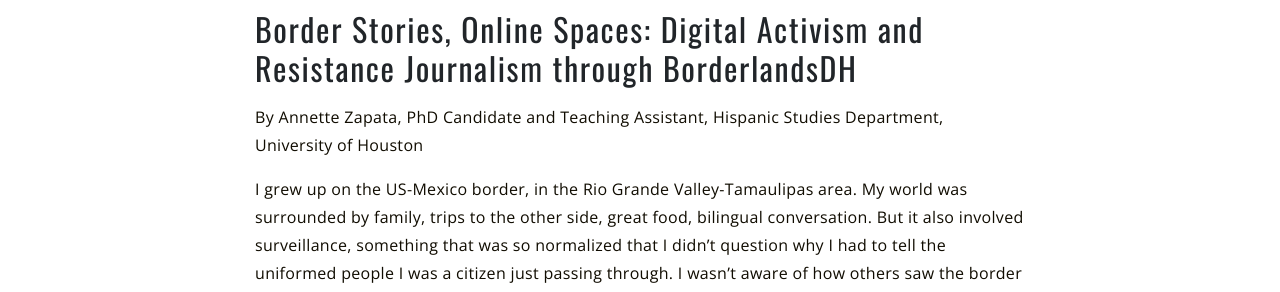
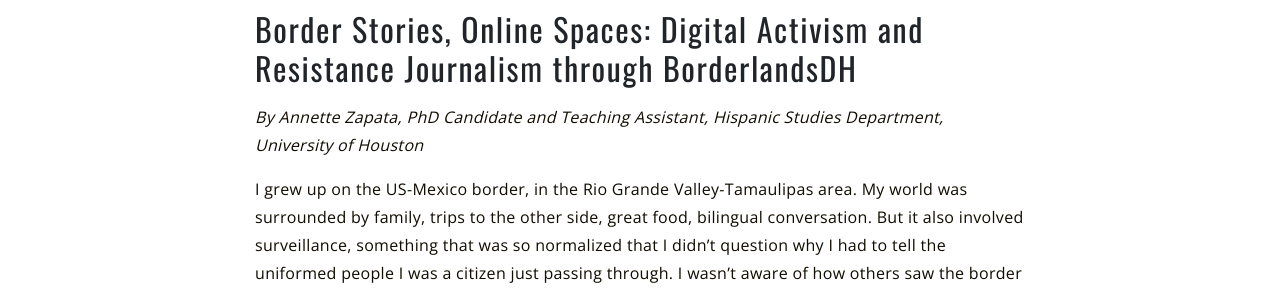
Before and after one commit to unitedfronteras/ufexhibition_mexusa, a Jekyll site: the page built from _reflections/zapata.md, in a window 1280 px wide. Shown: the part 143-435 px from the top of the page. Built offline with Jekyll 4.4.1, drawn with Linux system fonts in a browser that asks for light colours.

```diff
--- a/_reflections/zapata.md
+++ b/_reflections/zapata.md
@@ -4,8 +4,7 @@ title: "Border Stories, Online Spaces: Digital Activism and Resistance Journalis
 permalink: /reflections/zapata/
 ---
 
-By Annette Zapata,
-PhD Candidate and Teaching Assistant, Hispanic Studies Department, University of Houston
+*By Annette Zapata, PhD Candidate and Teaching Assistant, Hispanic Studies Department, University of Houston*
 
 I grew up on the US-Mexico border, in the Rio Grande Valley-Tamaulipas area. My world was surrounded by family, trips to the other side, great food, bilingual conversation. But it also involved surveillance, something that was so normalized that I didn’t question why I had to tell the uniformed people I was a citizen just passing through. I wasn’t aware of how others saw the border until I left my sheltered home for college. *United Fronteras* is a space that allows for all aspects of the US-Mexico border to be seen, including my region that, prior to the recent push for ecological destruction with a wall was most known for its spring break destination, South Padre Island, (for information read: [Article 1](https://www.borderreport.com/hot-topics/the-border-wall/national-heritage-designation-could-alter-plans-to-expedite-border-wall-construction-in-starr-county/), [Article 2](https://www.cnet.com/news/border-wall-now-under-construction-could-kill-off-birds-ocelots-and-a-church/)).This digital humanities project brings together projects that provide various perspectives of the border regions, their histories, communities, environment and politics.
 
```
